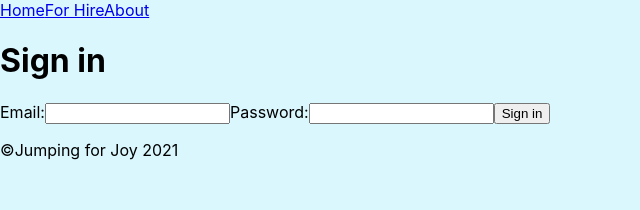
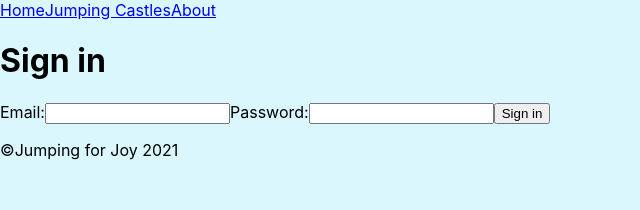
Before and after one commit to Jumping-For-Joy/frontEndRepo, a React (Create React App) app in the folder jumpingforjoy/: page /signin in a window 1280 px wide. Shown: the top 210 px of the page, without its empty margins (0-640 px from the left). Built offline with nearby package versions, Linux system fonts and the light colour scheme.

Commit message:
uncommented components in App, renamed link to for hire to jumping castles

```diff
--- a/jumpingforjoy/src/components/App.js
+++ b/jumpingforjoy/src/components/App.js
@@ -4,13 +4,13 @@ import Nav from './Nav';
 import Home from './Home';
 import About from './About';
 import AllCastles from './AllCastles';
-// import Castle from './Castle';
-// import Enquiry from './Enquiry';
-// import AllEnquiries from './AllEnquiries';
-// import Enquiryform from './Enquiryform';
-// import Admindashboard from './AdminDashboard';
-// import AddCastle from './AddCastle';
-// import EditCastle from './EditCastle';
+import Castle from './Castle';
+import Enquiry from './Enquiry';
+import AllEnquiries from './AllEnquiries';
+import Enquiryform from './Enquiryform';
+import AdminDashboard from './AdminDashboard';
+import AddCastle from './AddCastle';
+import EditCastle from './EditCastle';
 import Footer from './Footer';
 import SignUp from './SignUp'
 import SignIn from './SignIn'
@@ -18,14 +18,15 @@ import SignIn from './SignIn'
 function App() {
   return (
     <>
-      {/* <body> */}
+      <body>
 
         <Router>
           <Nav />
 
+          {/* Routes for the entire site: */}
           <Routes>
               <Route path="/about" element={<About />}/>
-              <Route path="/forhire" element={<AllCastles />}/>
+              <Route path="/castles" element={<AllCastles />}/>
               <Route path="/signup" element={<SignUp />}/>
               <Route path="/signin" element={<SignIn />}/>
               <Route path="/" element={<Home />}/>
@@ -34,19 +35,15 @@ function App() {
 
 
 
-          {/* <Nav />
-          <Home />
-          <About />
-          <AllCastles />
           <Castle />
           <Enquiry />
           <AllEnquiries />
           <Enquiryform />
-          <Admindashboard />
+          <AdminDashboard />
           <AddCastle />
-          <EditCastle /> */}
+          <EditCastle />
           <Footer />
-      {/* </body> */}
+      </body>
     </>
   );
 }
--- a/jumpingforjoy/src/components/Nav.js
+++ b/jumpingforjoy/src/components/Nav.js
@@ -6,7 +6,7 @@ const Nav =() => {
         <div className="navarea">
             <div className="topnav">
                 <Link to="/" className="active">Home</Link>
-                <Link to="/forhire" className="active">For Hire</Link>
+                <Link to="/castles" className="active">Jumping Castles</Link>
                 <Link to="/about" className="active">About</Link>
             </div>
         </div>
--- a/jumpingforjoy/src/components/SignIn.js
+++ b/jumpingforjoy/src/components/SignIn.js
@@ -14,6 +14,7 @@ const SignIn = () => {
     function formSubmit(event) {
         event.preventDefault()
         // make our call to the database here
+        // we might need to reset userDetails at this point
     }
 
     return(
```
